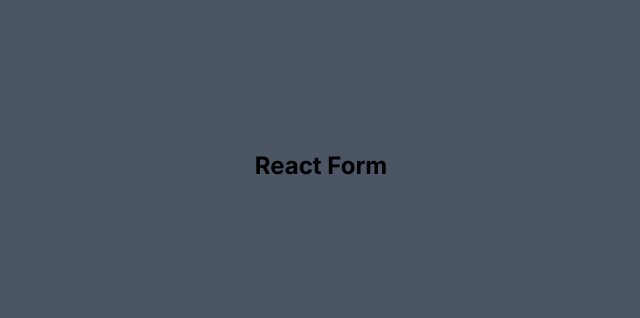
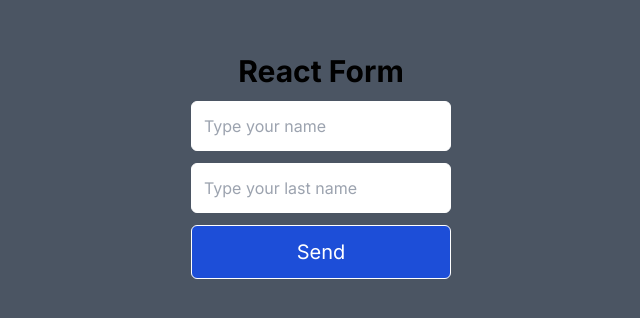
Before and after one commit to mspdl/reactjs-first_project, a Next.js app: page / in a window 1280 px wide. Shown: the part 234-552 px from the top of the page, without its empty margins (319-959 px from the left). Built offline with nearby package versions, Linux system fonts and the light colour scheme.

Commit message:
Creating a basic form

```diff
--- a/src/components/ReactFormExamples.tsx
+++ b/src/components/ReactFormExamples.tsx
@@ -1,7 +1,40 @@
+import { SubmitHandler, useForm } from "react-hook-form";
+
+type Inputs = {
+  name: string;
+  lastName: string;
+};
+
 export const ReactFormExamples = () => {
+  const { handleSubmit, register } = useForm<Inputs>();
+
+  const handleFormSubmit: SubmitHandler<Inputs> = (data) => {
+    console.log(data);
+  };
+
   return (
     <div className="">
-      <p className="font-bold text-2xl">React Form</p>
+      <p className="font-bold text-3xl text-center">React Form</p>
+      <form onSubmit={handleSubmit(handleFormSubmit)}>
+        <input
+          className="block border p-3 border-white rounded-md mt-3 text-black"
+          type="text"
+          {...register("name")}
+          placeholder="Type your name"
+        />
+        <input
+          className="block border p-3 border-white rounded-md mt-3 text-black"
+          type="text"
+          {...register("lastName")}
+          placeholder="Type your last name"
+        />
+
+        <input
+          className="border p-3 cursor-pointer border-white mt-3 bg-blue-700 hover:bg-blue-900 rounded-md w-full text-white text-xl"
+          type="submit"
+          value="Send"
+        />
+      </form>
     </div>
   );
 };
```
